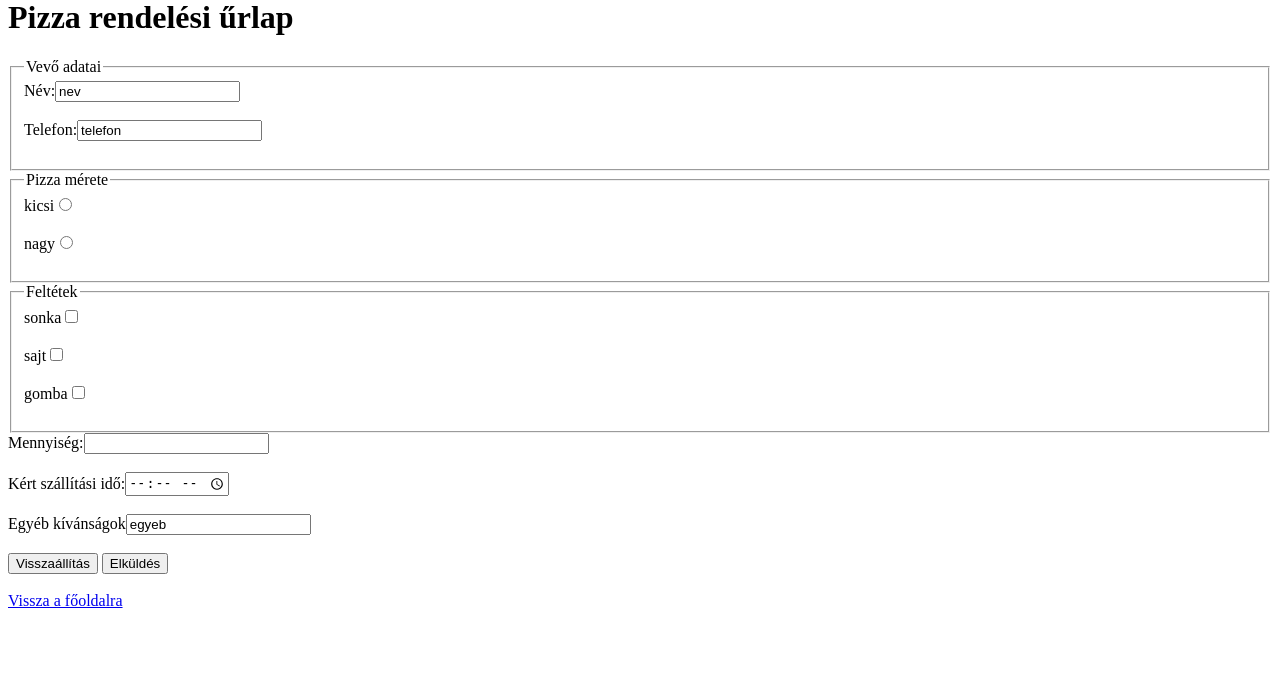
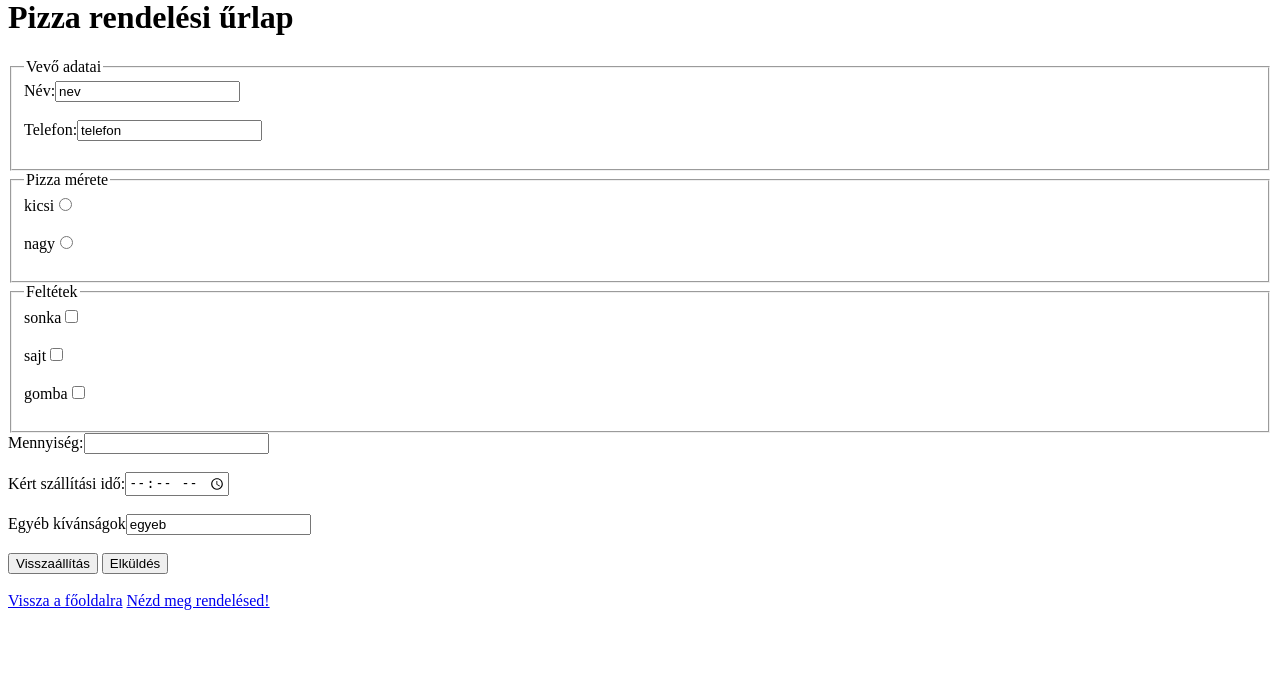
Before and after one commit to TothMarcel05/TOTH_MARCEL_DANIEL_pizzarendeles, a Flask app: page /pizza-order in a window 1280 px wide. Shown: the part 22-704 px from the top of the page. Run offline with Flask 3, Linux system fonts and the light colour scheme.

Commit message:
Update pizza_order.html

```diff
--- a/templates/pizza_order.html
+++ b/templates/pizza_order.html
@@ -39,7 +39,10 @@
 
     <button type="reset">Visszaállítás</button>
     <button type="submit">Elküldés</button><br><br>
+
     </form>
     <a href="/">Vissza a főoldalra</a>
+
+    <a href="/order-summary">Nézd meg rendelésed!</a>
 </body>
 </html>
```
